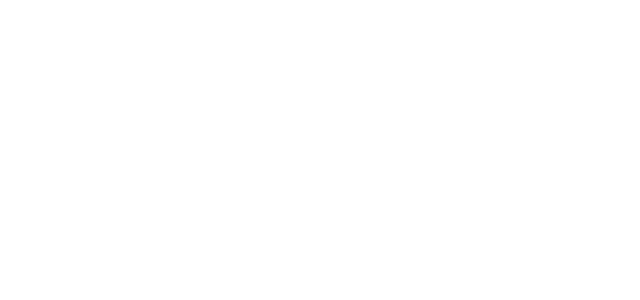
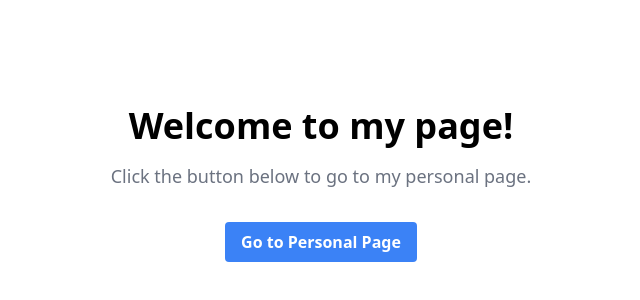
Before and after one commit to RhesaDav/my-personal-portfolio_OLD, a Next.js app: page / in a window 1280 px wide. Before the commit this address had no page. Shown: the part 216-516 px from the top of the page, without its empty margins (319-959 px from the left). Built offline with nearby package versions, Linux system fonts and the light colour scheme.

Commit message:
fixing some error

```diff
--- a/app/page.tsx
+++ b/app/page.tsx
@@ -1,10 +1,22 @@
 'use client'
+import Link from "next/link";
 import { useRouter } from "next/navigation";
 
 const page = () => {
-  // eslint-disable-next-line react-hooks/rules-of-hooks
-  const router = useRouter()
-  return router.push('/personal')
+  return (
+    <div className="flex flex-col items-center justify-center h-screen">
+      <h1 className="text-4xl font-bold mb-4">Welcome to my page!</h1>
+      <p className="text-lg text-gray-500 mb-8">
+        Click the button below to go to my personal page.
+      </p>
+      <Link
+        className="bg-blue-500 hover:bg-blue-700 text-white font-bold py-2 px-4 rounded"
+        href='/personal'
+      >
+        Go to Personal Page
+      </Link>
+    </div>
+  );
 };
 
 export default page;
```
